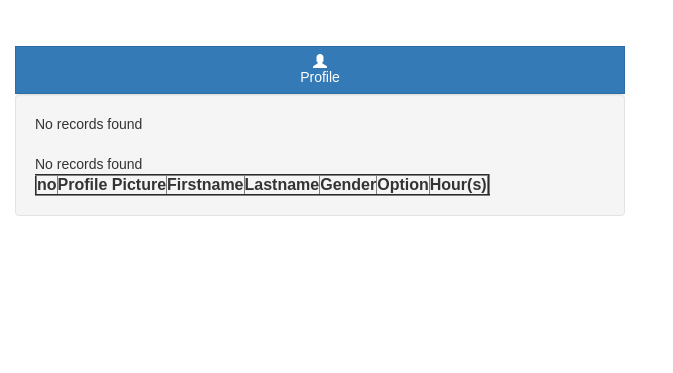
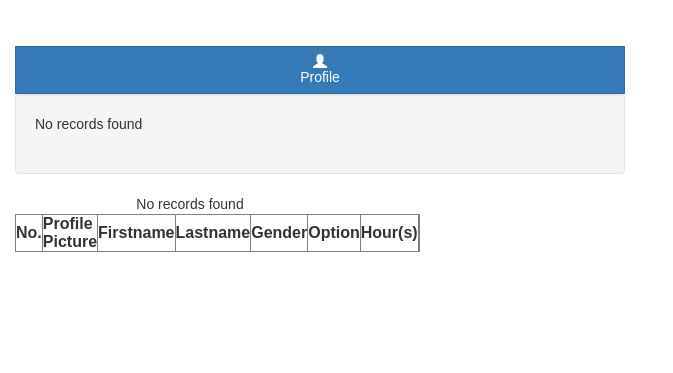
Before and after one commit to hohjiaxuan/MYMAID, a PHP site: page /xuan/maidaccount.php in a window 1280 px wide. Shown: the part 226-599 px from the top of the page, without its empty margins (0-673 px from the left). Run offline with PHP 8.4, Linux system fonts and the light colour scheme; the visitor is signed in with stand-in values (Sample User, id 1); data that the repository does not hold is empty.

Commit message:
Maidaccount

```diff
--- a/maidaccount.php
+++ b/maidaccount.php
@@ -79,10 +79,12 @@ if($total != 0)
                 ?>
             </table>
         </div>
-        <div class="tab-pane fade in active" id="tab2">
-            <table border="2" cellspacing="8">
+      </div>
+    </div>
+    <div class="tab-pane fade in active" id="tab2" style="height:180px; width:350px; text-align:center;">
+            <table border="1" cellspacing="25" style="table-layout:fixed; text-align:center;" >
                 <tr>
-                    <th>no</th>
+                    <th>No.</th>
                     <th>Profile Picture</th>
                     <th>Firstname</th>
                     <th>Lastname</th>
@@ -130,8 +132,5 @@ if($total != 0)
                 ?>
             </table>
         </div>
-      </div>
-    </div>
-
     </div>
 </div>
```
